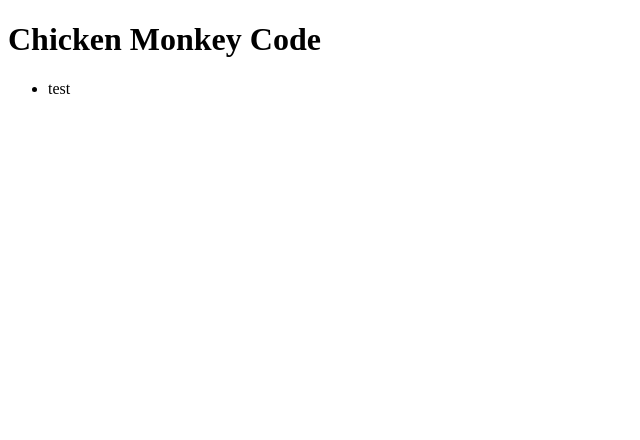
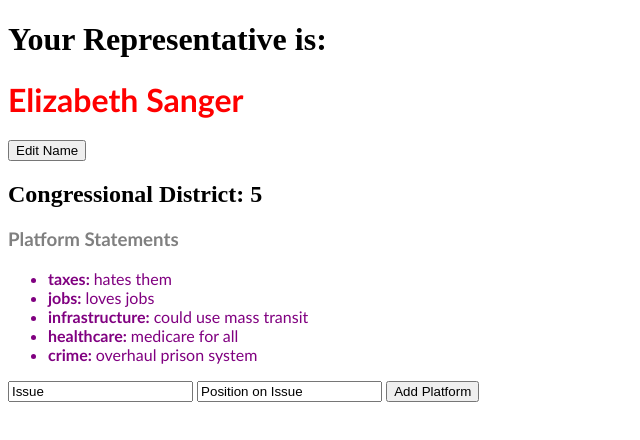
Before and after one commit to BryanNilsen/Javascript-Exercises, a plain HTML site: page index.html in a window 1280 px wide. Shown: the whole page, without its empty margins (0-640 px from the left). Drawn offline with Linux system fonts and the light colour scheme.

Commit message:
practice files

```diff
--- /dev/null
+++ b/campaign.js
@@ -0,0 +1,117 @@
+
+let candidate = {
+    name: "Elizabeth Sanger",
+    district: 5,
+    platformStatements: {
+        taxes: "hates them",
+        jobs: "loves jobs",
+        infrastructure: "could use mass transit",
+        healthcare: "medicare for all",
+        crime: "overhaul prison system",
+    },
+    donationURL: "https://www.redcross.com",
+
+    calendarOfEvents: [
+        {
+            date: "June 6",
+            eventDescription: "ice cream social",
+        }
+    ],
+
+    volunteers: [
+        {
+            name: "Joe",
+            address: "Schmoe",
+            email: "joeschmoe@gmail.com",
+            phone: "555-123-4567",
+            availability: "weekends after 6pm",
+            activitiesWilling: [
+                "answering phones",
+                "making signs",
+                "baking cookies"
+            ]
+        }
+    ],
+
+    biography: "This is where the candidate's biography goes.",
+    imageGallery: {
+        headshot: "headshotlink",
+        family: "familylink",
+        constituents: "constituentslink",
+    },
+    missionStatement: "My mission is to do good for the people of Earth!",
+    voterRegisterURL: "https://www.vote.org",
+
+}
+
+
+// PLATFORM - should write a function here to automatically create a list item with the object's key and value
+let platformObjects = Object.entries(candidate.platformStatements);
+let platformList = document.getElementById("platformStatements");
+function platformStatementPop () {
+    for (var i = 0; i < platformObjects.length; i++) {
+        // create list element
+        let newListItem = document.createElement('li');
+        newListItem.innerHTML = "<span class='platformTitle'>" + platformObjects[i][0] + ": " + "</span>" + platformObjects[i][1];
+        // add list item to unordered list
+        platformList.appendChild(newListItem);
+    }
+}
+
+
+
+
+// this function will populate the page with the info from the candidate variable
+function populatePage() {
+    document.getElementById("candidateName").innerHTML = candidate.name;
+    document.getElementById("congressionalDistrict").innerHTML = candidate.district;
+
+    platformStatementPop()
+
+    // let platformStatementCategories = Object.getOwnPropertyNames(candidate.platformStatements);
+    // console.log(platformStatementCategories);
+
+    let imageGalleryNames = Object.getOwnPropertyNames(candidate.imageGallery);
+    console.log(imageGalleryNames);
+
+    // // image population
+    // function populateImages() {
+    //     candidate.imageGallery;
+    //     document.getElementById("gallery");
+
+    // }
+
+}
+populatePage()
+
+
+
+// this function will change the candidate's name - upon button submit in HTML
+function changeCandidateName() {
+    event.preventDefault();
+    let candidateName = document.getElementById("candidateName").innerHTML;
+    let newName = prompt("Enter New Name", document.getElementById("candidateName").innerHTML);
+    candidateName = newName;
+    document.getElementById("candidateName").innerHTML = candidateName;
+}
+
+// this function will add a platform issue and position on the issue
+function addPlatform () {
+    event.preventDefault();
+    // grab the input from the form
+    let newPlatformIssue = document.getElementById("newPlatformIssue").value;
+    // console.log(newPlatformIssue);
+    let newPlatformPosition = document.getElementById("newPlatformPosition").value;
+    // console.log(newPlatformPosition);
+    let newPlatformArray = [newPlatformIssue, newPlatformPosition]
+    platformObjects.push(newPlatformArray);
+
+    // console.log("The platform objects now are: ", platformObjects);
+
+    // create list element
+    let newListItem = document.createElement('li');
+    newListItem.innerHTML = "<span class='platformTitle'>" + newPlatformIssue + ": " + "</span>" + newPlatformPosition;
+    // add list item to unordered list
+    platformList.appendChild(newListItem);
+
+}
--- /dev/null
+++ b/candidate.css
@@ -0,0 +1,17 @@
+#candidateName {
+    font-family: 'Gill Sans', 'Gill Sans MT', Calibri, 'Trebuchet MS', sans-serif;
+    color: red;
+}
+
+#platformStatements {
+    color: purple;
+}
+
+.platform {
+    font-family: 'Gill Sans', 'Gill Sans MT', Calibri, 'Trebuchet MS', sans-serif;
+    color: gray;
+}
+
+.platformTitle {
+    font-weight: bolder;
+}
--- a/index.html
+++ b/index.html
@@ -12,7 +12,7 @@
 	<meta name="viewport" content="width=device-width, initial-scale=1, maximum-scale=1">
 
 	<!-- Stylesheets -->
-	<link rel="stylesheet" type="text/css" href="">
+	<link rel="stylesheet" type="text/css" href="candidate.css">
 
 	<!--[if lt IE 9]>
 		<script src="http://html5shiv.googlecode.com/svn/trunk/html5.js"></script>
@@ -25,12 +25,35 @@
 	<link rel="apple-touch-icon" size="114x114" href="">
 </head>
 <body>
-	<h1>Chicken Monkey Code</h1>
-	<ul id="ChickenMonkey">
-		<li>test</li>
+	<h1>Your Representative is:</h1>
+	<h1 id="candidateName"></h1>
+	<div id="edit">
+		<form>
+			<button type="submit" name="Edit Name" onclick="changeCandidateName()">Edit Name</button>
+		</form>
+	</div>
+	<h2>Congressional District: <span id="congressionalDistrict"></span></h2>
+
+
+	<section id="platformSection" class="platform">
+	<h3>Platform Statements</h3>
+	<ul id="platformStatements">
 	</ul>
+	<div id="edit">
+			<form>
+				<input id="newPlatformIssue" type="text" value="Issue">
+				<input id="newPlatformPosition" type="text" value="Position on Issue">
+				<button type="submit" name="Edit Name" onclick="addPlatform()">Add Platform</button>
+			</form>
+		</div>
+	</section>
+
+
+	<section id="gallery" class="photoGallery">
+
+	</section>
 	<!-- Javascript -->
-	<script src="app.js"></script>
+	<script src="campaign.js"></script>
 
 </body>
 </html>
```
Also changed, not shown: beatles.js (added, +35 -0 lines), jeffwinger.js (added, +19 -0 lines), test.js (added, +104 -0 lines), 1 other file.
